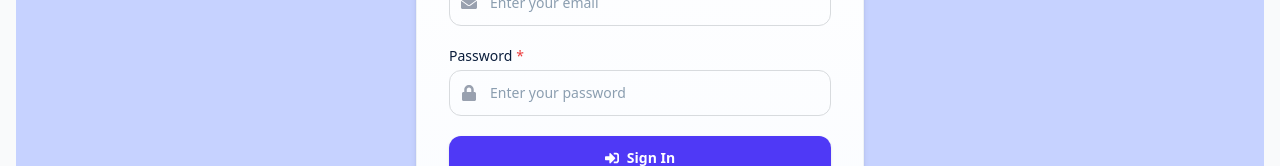
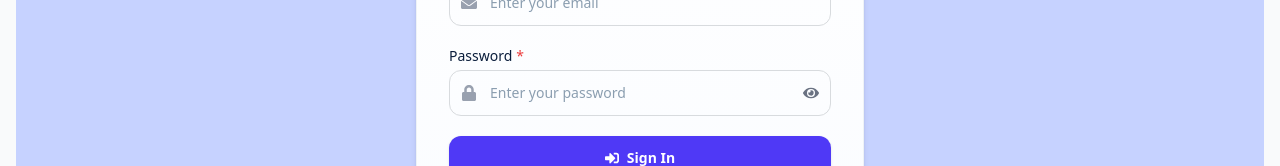
Before and after one commit to Gautam-Shende/MERN_Visitor_Management_, a React (Vite) app in the folder client/: page /login in a window 1280 px wide. Shown: the part 368-534 px from the top of the page. Built offline with nearby package versions, Linux system fonts and the light colour scheme; no server answers.

Commit message:
some problem fixed server and client

```diff
--- a/client/src/components/common/Input.jsx
+++ b/client/src/components/common/Input.jsx
@@ -1,6 +1,4 @@
-
-import React from "react"
-// import {FaUser} from "react-icons/fa"
+import React from "react";
 
 import {
   INPUT_BASE,
@@ -10,12 +8,13 @@ import {
   INPUT_WITH_ICON,
   INPUT_WITHOUT_ICON,
   INPUT_PADDING,
-} from "../../utils/constants.js"
+} from "../../utils/constants.js";
 
 const Input = ({
   label,
   className = "",
   icon,
+  rightIcon,
   helperText,
   error,
   required,
@@ -30,18 +29,51 @@ const Input = ({
           {required && <span className={INPUT_REQUIRED_STAR}>*</span>}
         </label>
       )}
+
       <div className="relative">
-        {icon && <div className={`${INPUT_ICON_WRAPPER} ${disabled ? "opacity-50" : ""}`}>{icon}</div>}
+        {icon && (
+          <div
+            className={`${INPUT_ICON_WRAPPER} ${
+              disabled ? "opacity-50" : ""
+            }`}
+          >
+            {icon}
+          </div>
+        )}
+
         <input
           disabled={disabled}
-          className={`${INPUT_BASE} ${icon ? INPUT_WITH_ICON : INPUT_WITHOUT_ICON} ${INPUT_PADDING} ${error ? "!border-red-500 !focus:border-red-500 !focus:ring-red-500" : ""} ${className}`}
+          className={`
+            ${INPUT_BASE}
+            ${icon ? INPUT_WITH_ICON : INPUT_WITHOUT_ICON}
+            ${INPUT_PADDING}
+            ${rightIcon ? "pr-12" : ""}
+            ${
+              error
+                ? "!border-red-500 !focus:border-red-500 !focus:ring-red-500"
+                : ""
+            }
+            ${className}
+          `}
           {...props}
         />
+
+        {rightIcon && (
+          <div className="absolute inset-y-0 right-3 flex items-center">
+            {rightIcon}
+          </div>
+        )}
       </div>
-      {error && <p className="text-xs text-red-500 mt-1 font-medium">{error}</p>}
-      {helperText && !error && <p className="text-xs text-gray-500 mt-1">{helperText}</p>}
+
+      {error && (
+        <p className="text-xs text-red-500 mt-1 font-medium">{error}</p>
+      )}
+
+      {helperText && !error && (
+        <p className="text-xs text-gray-500 mt-1">{helperText}</p>
+      )}
     </div>
-  )
-}
+  );
+};
 
 export default Input;
--- a/client/src/pages/auth/Login.jsx
+++ b/client/src/pages/auth/Login.jsx
@@ -12,6 +12,8 @@ import {
   FaSignInAlt,
   FaSpinner,
   FaUserPlus,
+  FaEye,
+  FaEyeSlash,
 } from "react-icons/fa";
 import toast from "react-hot-toast";
 
@@ -19,6 +21,7 @@ const Login = () => {
   const [email, setEmail] = useState("");
   const [password, setPassword] = useState("");
   const [loading, setLoading] = useState(false);
+  const [show, setShow] = useState(false);
 
   const { login } = useAuth();
   const navigate = useNavigate();
@@ -79,7 +82,8 @@ const Login = () => {
           />
 
           <Input
-            type="password"
+            name="password"
+            type={show ? "text" : "password"}
             placeholder="Enter your password"
             value={password}
             onChange={(e) => setPassword(e.target.value)}
@@ -87,6 +91,16 @@ const Login = () => {
             required
             disabled={loading}
             label="Password"
+            rightIcon={
+              <button
+                type="button"
+                onClick={() => setShow(!show)}
+                className="text-gray-500 hover:text-gray-700"
+                disabled={loading}
+              >
+                {show ? <FaEyeSlash /> : <FaEye />}
+              </button>
+            }
           />
 
           <Button
@@ -114,7 +128,12 @@ const Login = () => {
             type="button"
             className="w-full text-white py-3 rounded-xl text-lg font-semibold"
           >
-              <Link to="/visitor/login" className="flex w-full items-center justify-center gap-3"><FaUserPlus /> Login as Visitor</Link>
+            <Link
+              to="/visitor/login"
+              className="flex w-full items-center justify-center gap-3"
+            >
+              <FaUserPlus /> Login as Visitor
+            </Link>
           </Button>
           {/* </Link> */}
         </div>
--- a/client/src/pages/visitorFlow/VisitorLogin.jsx
+++ b/client/src/pages/visitorFlow/VisitorLogin.jsx
@@ -13,6 +13,8 @@ import {
   FaUserPlus,
   FaUser,
   FaSpinner,
+  FaEye,
+  FaEyeSlash,
 } from "react-icons/fa";
 import toast from "react-hot-toast";
 import { loginVisitor } from "../../services/visitorAuthService";
@@ -27,6 +29,7 @@ const VisitorLogin = () => {
   const [loading, setLoading] = useState(false);
   const { setUser } = useAuth();
   const navigate = useNavigate();
+  const [show, setShow] = useState(false);
 
   const handleChange = (e) => {
     setForm({ ...form, [e.target.name]: e.target.value });
@@ -89,7 +92,7 @@ const VisitorLogin = () => {
 
           <Input
             name="password"
-            type="password"
+            type={show ? "text" : "password"}
             placeholder="Enter your password"
             value={form.password}
             onChange={handleChange}
@@ -97,6 +100,16 @@ const VisitorLogin = () => {
             required
             disabled={loading}
             label="Password"
+            rightIcon={
+              <button
+                type="button"
+                onClick={() => setShow(!show)}
+                className="text-gray-500 hover:text-gray-700"
+                disabled={loading}
+              >
+                {show ? <FaEyeSlash /> : <FaEye />}
+              </button>
+            }
           />
 
           <Button
```
Lines whose indentation alone changed are shown as unchanged.
